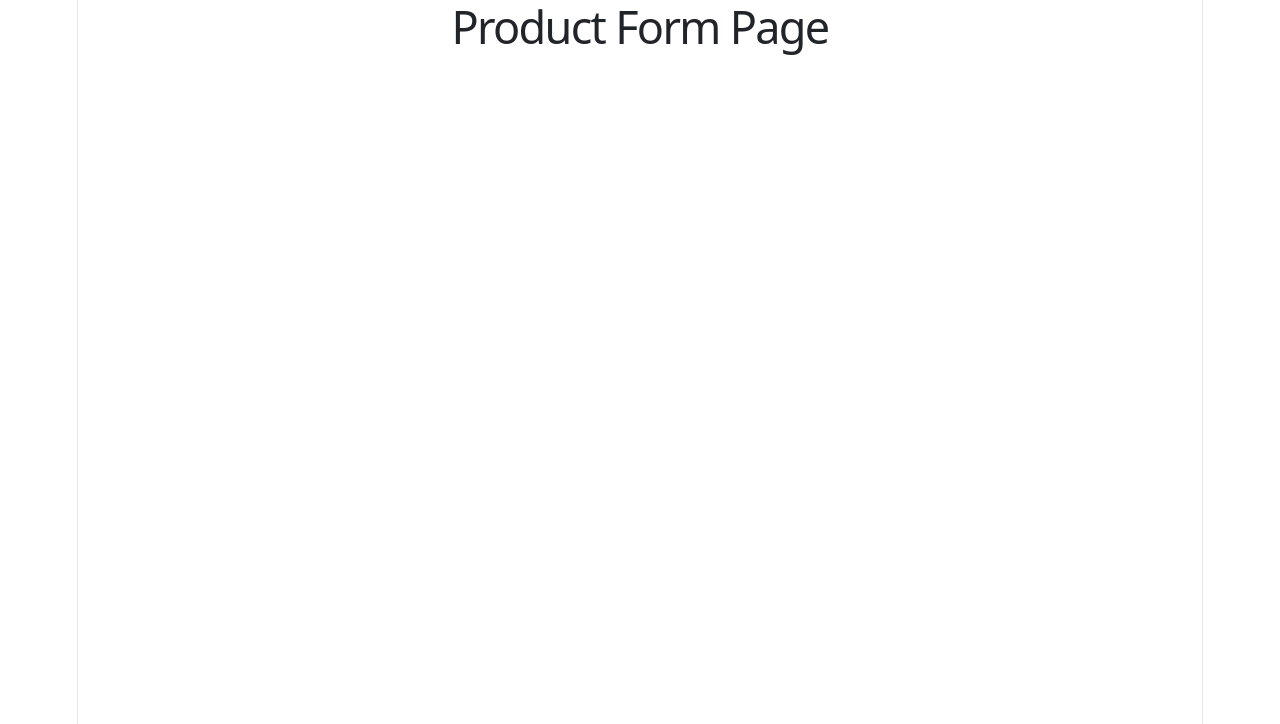
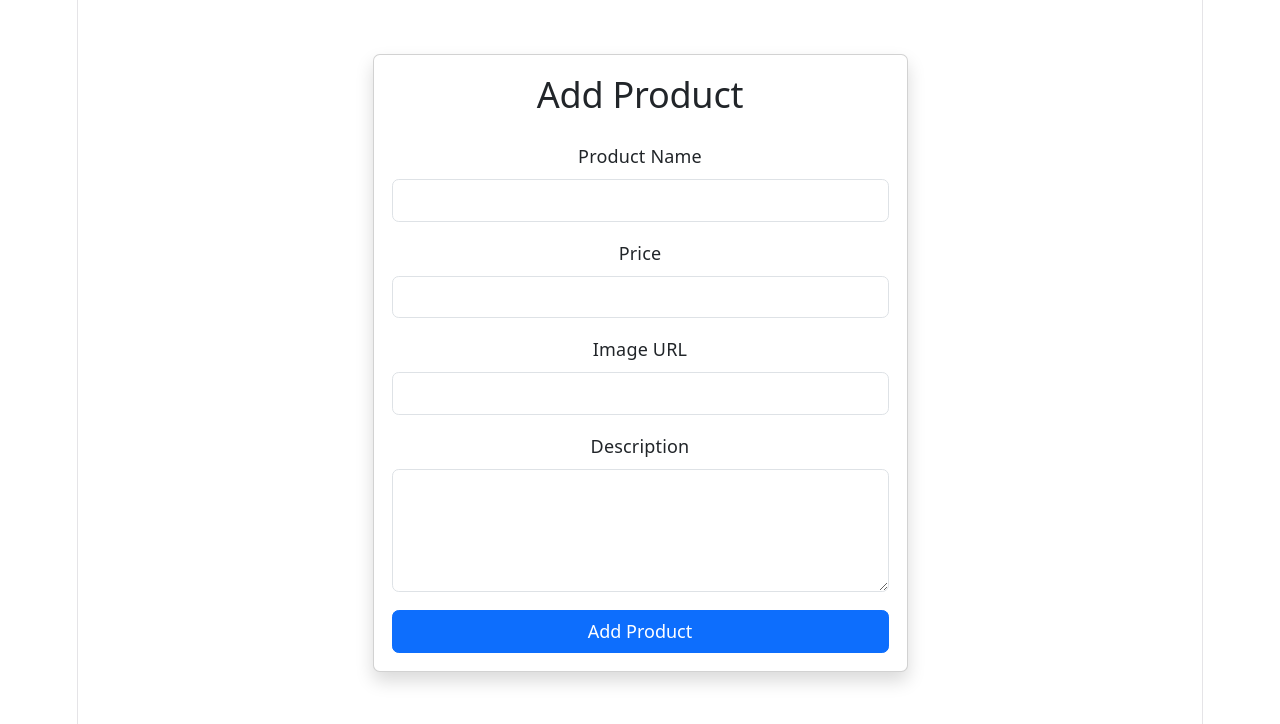
Before and after one commit to bishal-002/LUTech, a React app in the folder frontend/: page /admin/products/add in a window 1280 px wide. Shown: the top 724 px of the page. Built offline with nearby package versions, Linux system fonts and the light colour scheme; the HTML template or start-up script is replaced by a standard one.

Commit message:
CRUD operation for product

```diff
--- a/frontend/src/pages/ProductForm.jsx
+++ b/frontend/src/pages/ProductForm.jsx
@@ -1,5 +1,209 @@
+import { useState, useEffect } from "react";
+
+import {
+  useNavigate,
+  useParams,
+} from "react-router-dom";
+
+import {
+  createProduct,
+  getProductById,
+  updateProduct,
+} from "../services/productService";
+
 function ProductForm() {
-  return <h1>Product Form Page</h1>;
+  const navigate = useNavigate();
+
+  const { id } = useParams();
+
+  const isEditMode = !!id;
+
+  const [formData, setFormData] = useState({
+    name: "",
+    price: "",
+    image: "",
+    description: "",
+  });
+
+  const [message, setMessage] = useState("");
+  const [error, setError] = useState("");
+
+  useEffect(() => {
+    if (isEditMode) {
+      fetchProduct();
+    }
+  }, []);
+
+  const fetchProduct = async () => {
+    try {
+      const product = await getProductById(id);
+
+      setFormData({
+        name: product.name,
+        price: product.price,
+        image: product.image,
+        description: product.description || "",
+      });
+
+    } catch (err) {
+      setError("Failed to load product");
+    }
+  };
+
+  const handleChange = (e) => {
+    setFormData({
+      ...formData,
+      [e.target.name]: e.target.value,
+    });
+  };
+
+  const handleSubmit = async (e) => {
+    e.preventDefault();
+
+    setMessage("");
+    setError("");
+
+    try {
+      if (isEditMode) {
+        const response =
+          await updateProduct(id, formData);
+
+        setMessage(response.message);
+
+      } else {
+        const response =
+          await createProduct(formData);
+
+        setMessage(response.message);
+
+        setFormData({
+          name: "",
+          price: "",
+          image: "",
+          description: "",
+        });
+      }
+
+      setTimeout(() => {
+        navigate("/admin/products");
+      }, 1000);
+
+    } catch (err) {
+      setError(
+        err.response?.data?.message ||
+        "Operation failed"
+      );
+    }
+  };
+
+  return (
+    <div className="container mt-5">
+
+      <div className="row justify-content-center">
+
+        <div className="col-md-6">
+
+          <div className="card shadow">
+
+            <div className="card-body">
+
+              <h2 className="text-center mb-4">
+                {isEditMode
+                  ? "Edit Product"
+                  : "Add Product"}
+              </h2>
+
+              {message && (
+                <div className="alert alert-success">
+                  {message}
+                </div>
+              )}
+
+              {error && (
+                <div className="alert alert-danger">
+                  {error}
+                </div>
+              )}
+
+              <form onSubmit={handleSubmit}>
+
+                <div className="mb-3">
+                  <label className="form-label">
+                    Product Name
+                  </label>
+
+                  <input
+                    type="text"
+                    className="form-control"
+                    name="name"
+                    value={formData.name}
+                    onChange={handleChange}
+                  />
+                </div>
+
+                <div className="mb-3">
+                  <label className="form-label">
+                    Price
+                  </label>
+
+                  <input
+                    type="number"
+                    className="form-control"
+                    name="price"
+                    value={formData.price}
+                    onChange={handleChange}
+                  />
+                </div>
+
+                <div className="mb-3">
+                  <label className="form-label">
+                    Image URL
+                  </label>
+
+                  <input
+                    type="text"
+                    className="form-control"
+                    name="image"
+                    value={formData.image}
+                    onChange={handleChange}
+                  />
+                </div>
+
+                <div className="mb-3">
+                  <label className="form-label">
+                    Description
+                  </label>
+
+                  <textarea
+                    className="form-control"
+                    rows="4"
+                    name="description"
+                    value={formData.description}
+                    onChange={handleChange}
+                  />
+                </div>
+
+                <button
+                  type="submit"
+                  className="btn btn-primary w-100"
+                >
+                  {isEditMode
+                    ? "Update Product"
+                    : "Add Product"}
+                </button>
+
+              </form>
+
+            </div>
+
+          </div>
+
+        </div>
+
+      </div>
+
+    </div>
+  );
 }
 
 export default ProductForm;
```
